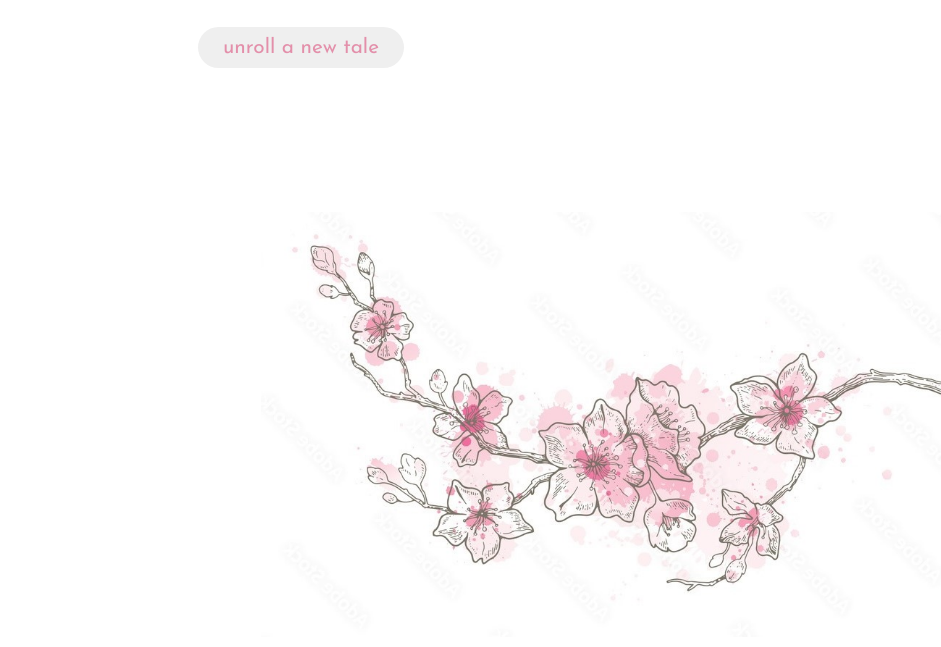
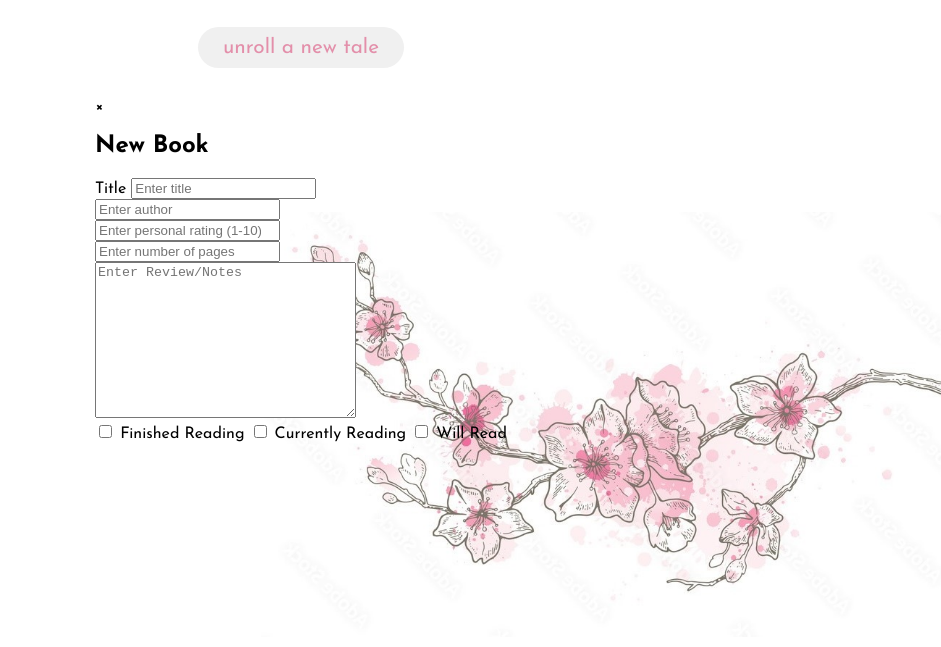
Before and after one commit to deeowemez/library, a plain HTML site: page index.html in a window 1280 px wide. Shown: the part 153-800 px from the top of the page, without its empty margins (339-1280 px from the left). Drawn offline with Linux system fonts and the light colour scheme; a web font is replaced by a local one.

Commit message:
add draft for form

```diff
--- a/index.html
+++ b/index.html
@@ -13,9 +13,45 @@
         <div class="title">
             <div class="main">sakura scrolls</div>
             <div class="sub">gateway to a world of literary enchantment and artistic adventure</div>
-            <button class="new-book">unroll a new tale</button>
         </div>
+        <button class="new-book">unroll a new tale</a></button>
         <img src="./photos/sakura.jpg" id="sakura" alt="sakura.jpg">
+        <div class="popup">
+            <div class="close-btn">&times;</div>
+            <form action="#" method="post">
+                <h2>New Book</h2>
+                <div class="form-element">
+                    <label for="title">Title</label>
+                    <input type="text" id="title" placeholder="Enter title" required>
+                </div>
+                <div class="form-element">
+                    <label for="author"></label>
+                    <input type="text" id="author" placeholder="Enter author" required>
+                </div>
+                <div class="form-element">
+                    <label for="rating"></label>
+                    <input type="number" id="rating" placeholder="Enter personal rating (1-10)" required>
+                </div>
+                <div class="form-element">
+                    <label for="pages"></label>
+                    <input type="number" id="pages" placeholder="Enter number of pages" required>
+                </div>
+                <div class="form-element">
+                    <label for="review"></label>
+                    <textarea name="review" id="review" cols="30" rows="10" placeholder="Enter Review/Notes"></textarea>
+                </div>
+                <div class="form-element">
+                    <input type="checkbox" id="finished">
+                    <label for="finished">Finished Reading</label>
+                    <input type="checkbox" id="current">
+                    <label for="currently">Currently Reading</label>
+                    <input type="checkbox" id="willread">
+                    <label for="willread">Will Read</label>
+
+                </div>
+            </form>
+        </div>
     </div>
+<script src="script.js"></script>
 </body>
 </html>
--- /dev/null
+++ b/script.js
@@ -0,0 +1,12 @@
+let myLibrary = [];
+
+function Book() {
+  // the constructor...
+}
+
+function addBookToLibrary() {
+
+}
+
+const newbook = document.getElementById('newbook');
+newbook.addEventListener('click', addBookToLibrary);
--- a/styles.css
+++ b/styles.css
@@ -5,17 +5,20 @@ body{
 }
 
 .container{
+    display: flex;
+    flex-direction: column;
+    align-items: center;
     position: relative;
     width: 100vw;
     height: 100vh;
     overflow-x: hidden;
 }
 
-.title{
+/* .title{
     display: flex;
     flex-direction: column;
     align-items: center;
-}
+} */
 
 .title .main{
     background: #FFE5EC;
@@ -36,11 +39,13 @@ body{
     margin: 30px 0;
     padding: 10px 25px;
     font-size: 1.3rem;
-    border: none;
+    background: #F0F0F0;
     font-family: 'Josefin Sans', 'Roboto', sans-serif;
     border-radius: 40px;
+    cursor: pointer;
+    border: none;
+    outline: none;
     color: #E38FAA;
-    cursor: pointer;
 }
 
 #sakura{
```
Also changed, not shown: 1 other file.
